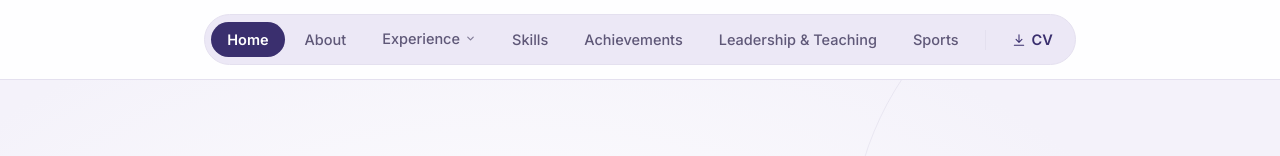
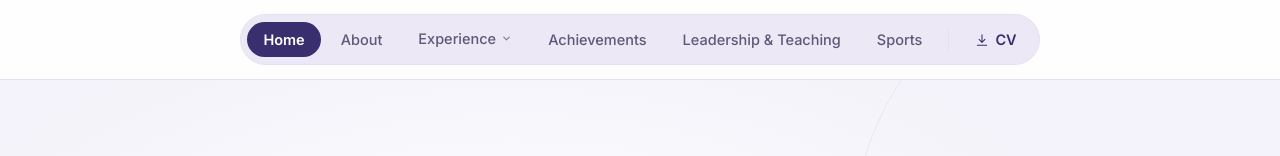
Before and after one commit to prasanaseyon/Code---Website, a React (Vite) app: page / in a window 1280 px wide. Shown: the top 156 px of the page. Built offline with nearby package versions, Linux system fonts and the light colour scheme.

Commit message:
Update data.js

```diff
--- a/src/data.js
+++ b/src/data.js
@@ -41,12 +41,7 @@ export const NAV = [
        { label: "Articles", to: "/publications" },
     ],
   },
-  {
-    label: "Skills",
 
-      label: "Skills", to: "/skills",
-
-  },
   { label: "Achievements", to: "/awards" },
   {
     label: "Leadership & Teaching",
@@ -372,7 +367,6 @@ export const FOOTER_NAV = [
   { label: "Achievements", to: "/awards" },
   { label: "Research Interests", to: "/publications" },
   { label: "Leadership", to: "/volunteering" },
-  { label: "Skills", to: "/skills" },
   { label: "About", to: "/about" },
 ];
 
```
